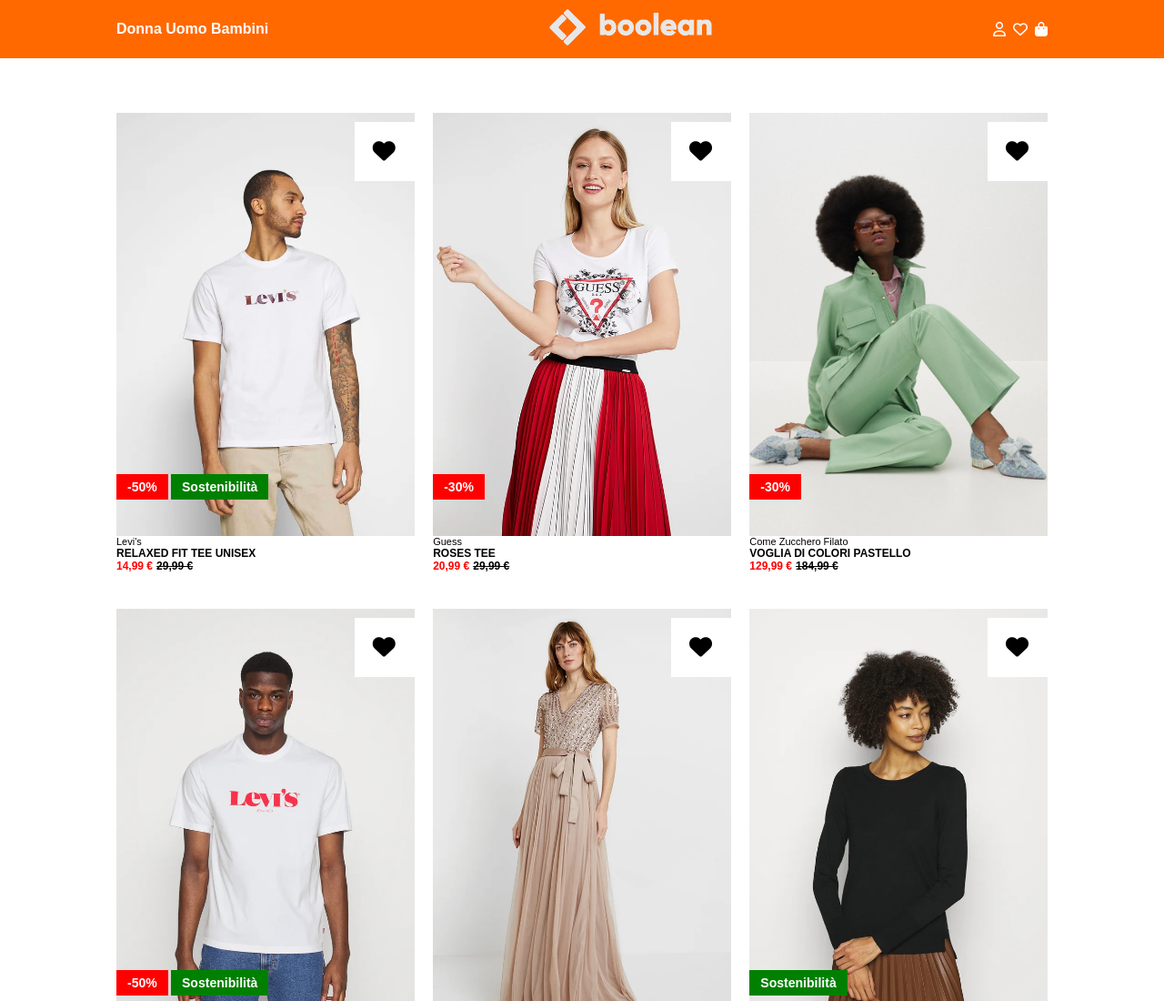
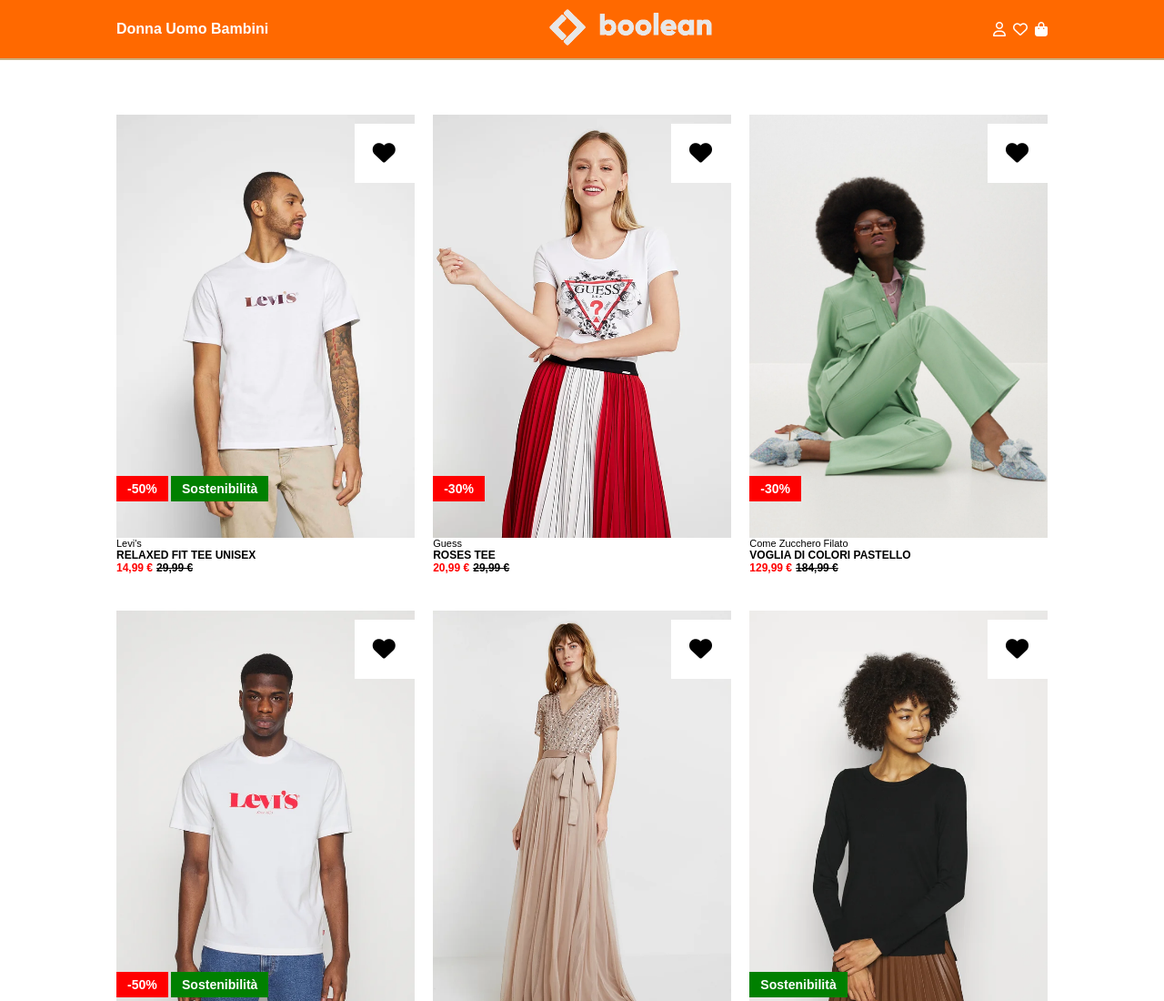
Before and after one commit to MegaEmme/html-css-boolando, a plain HTML site: page index.html in a window 1280 px wide. Shown: the top 1100 px of the page at 91% size. Drawn offline with Linux system fonts and the light colour scheme.

Commit message:
feat: added border-bottom header

```diff
--- a/css/style.css
+++ b/css/style.css
@@ -14,6 +14,7 @@ header{
     top: 0;
     z-index: 1;
     background-color:#ff6900;
+    border-bottom: 2px solid #cbae7e;
 }
 
 
```
